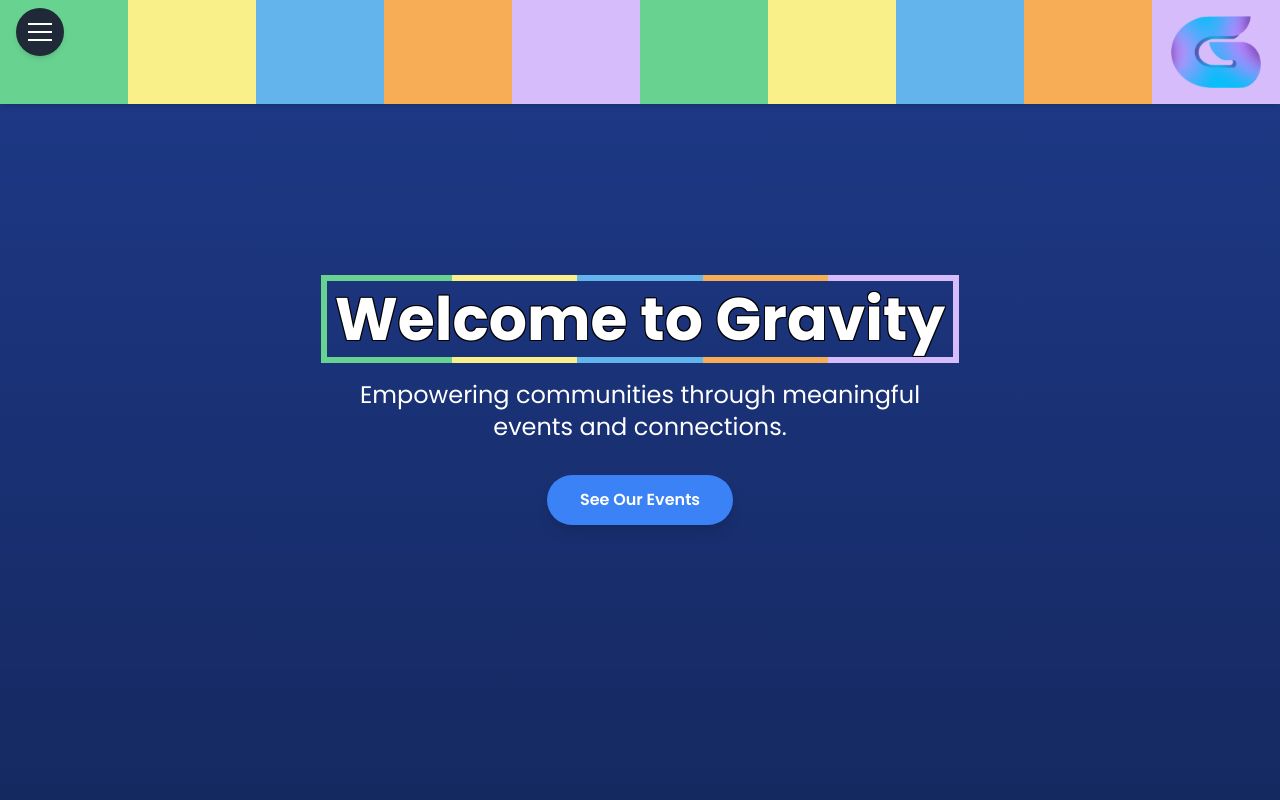
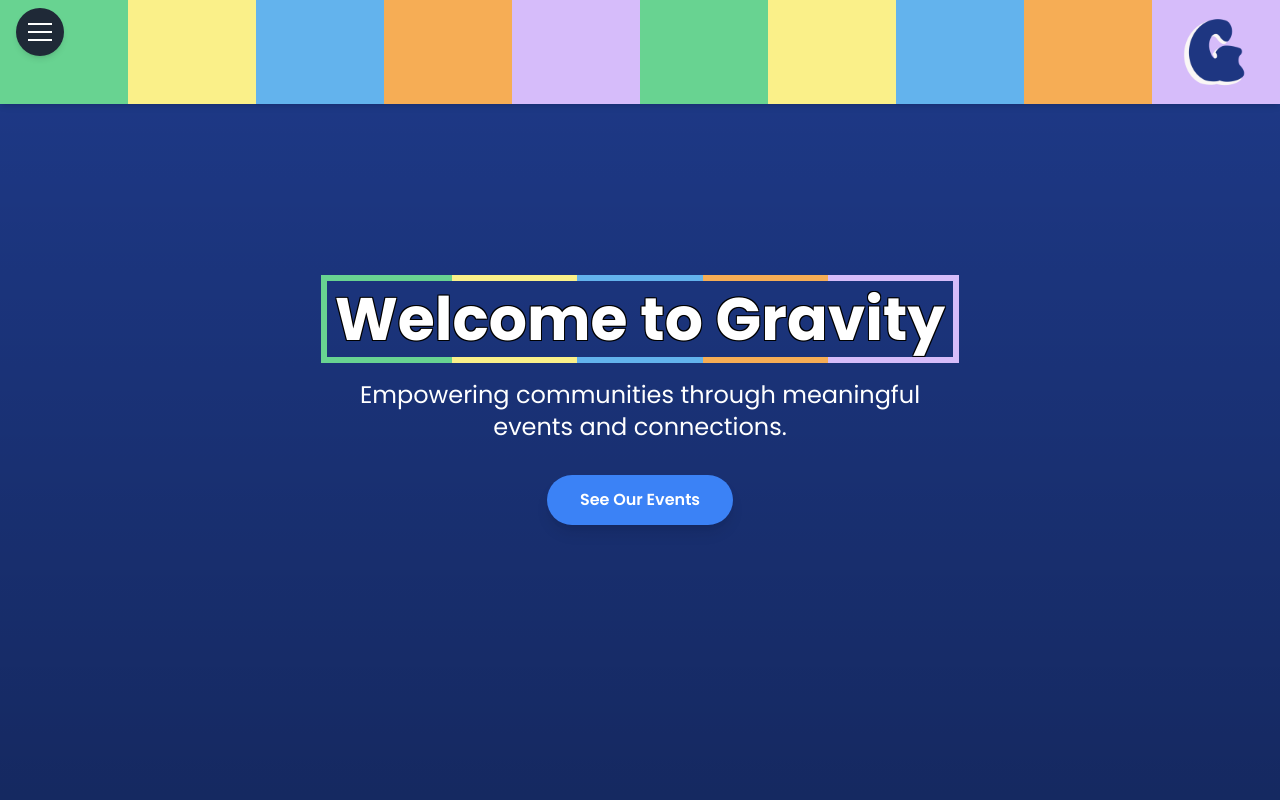
Before and after one commit to TrevorSims/gravity-vite, a React (Vite) app: page / in a window 1280 px wide. Shown: the top 800 px of the page. Built offline with nearby package versions, Linux system fonts and the light colour scheme.

Commit message:
Changed logo and tab icon

```diff
--- a/index.html
+++ b/index.html
@@ -3,7 +3,7 @@
   <head>
     <meta charset="UTF-8" />
     <link href="https://fonts.googleapis.com/css2?family=Poppins:wght@300;400;500;600;700&display=swap" rel="stylesheet">
-    <link rel="icon" type="image/png" href="/favicon.png" />
+    <link rel="icon" type="image/png" href="/favicon2.ico" />
     <meta name="viewport" content="width=device-width, initial-scale=1.0" />
     <title>Gravity</title>
   </head>
--- a/src/components/Header.jsx
+++ b/src/components/Header.jsx
@@ -38,7 +38,7 @@
       {/* Logo - Right Side */}
       <div className="ml-auto">
         <img
-          src="/gravitylogo.png"
+          src="/gravitylogo2.png"
           alt="Gravity Logo"
           className="w-24 h-auto"
         />
```
Also changed, not shown: public/gravitylogo2.png (added), 1 other file (tests, documents, lock files or other folders).
